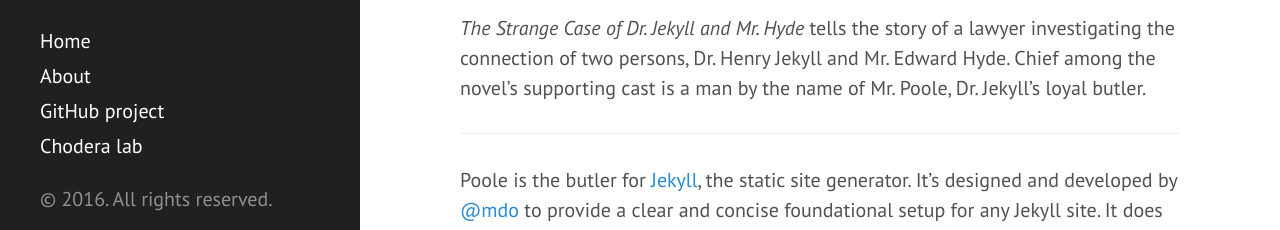
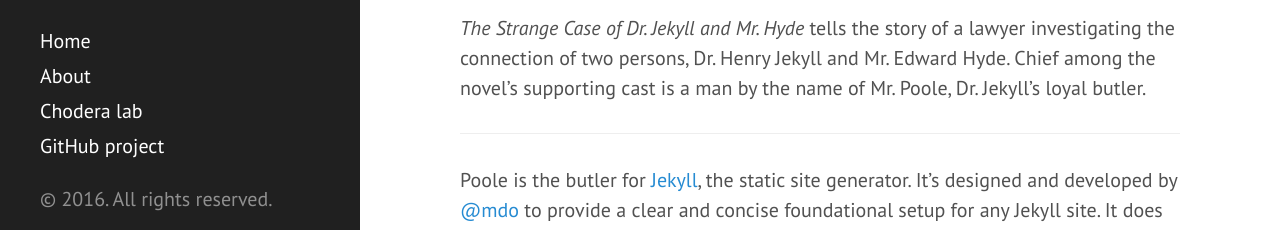
Before and after one commit to choderalab/klogw, a Jekyll site: the page built from index.html, in a window 1280 px wide and 900 px high, scrolled down 489 px. Shown: the part 646-876 px from the top of the window. Built offline with Jekyll 4.4.1, drawn with Linux system fonts in a browser that asks for light colours; Markdown is read by kramdown in place of the engine named in the settings; formulas are drawn with MathJax 3; the list of posts is cut into pages by our own code.

Commit message:
Updated sidebar

```diff
--- a/_includes/sidebar.html
+++ b/_includes/sidebar.html
@@ -33,9 +33,10 @@
       {% endfor %}
 
       <!-- <a class="sidebar-nav-item" href="{{ site.github.repo }}/archive/v{{ site.version }}.zip">Download</a> -->
+      <!-- <span class="sidebar-nav-item">Currently v{{ site.version }}</span> -->
+      <!-- <a class="sidebar-nav-item" href="{{ site.author.url }}">{{ site.author.urlname }}</a> -->
+      <a class="sidebar-nav-item" href="http://choderalab.org">Chodera lab</a>
       <a class="sidebar-nav-item" href="{{ site.github.repo }}">GitHub project</a>
-      <!-- <span class="sidebar-nav-item">Currently v{{ site.version }}</span> -->
-      <a class="sidebar-nav-item" href="{{ site.author.url }}">{{ site.author.urlname }}</a>
     </nav>
 
     <p>&copy; {{ site.time | date: '%Y' }}. All rights reserved.</p>
```
